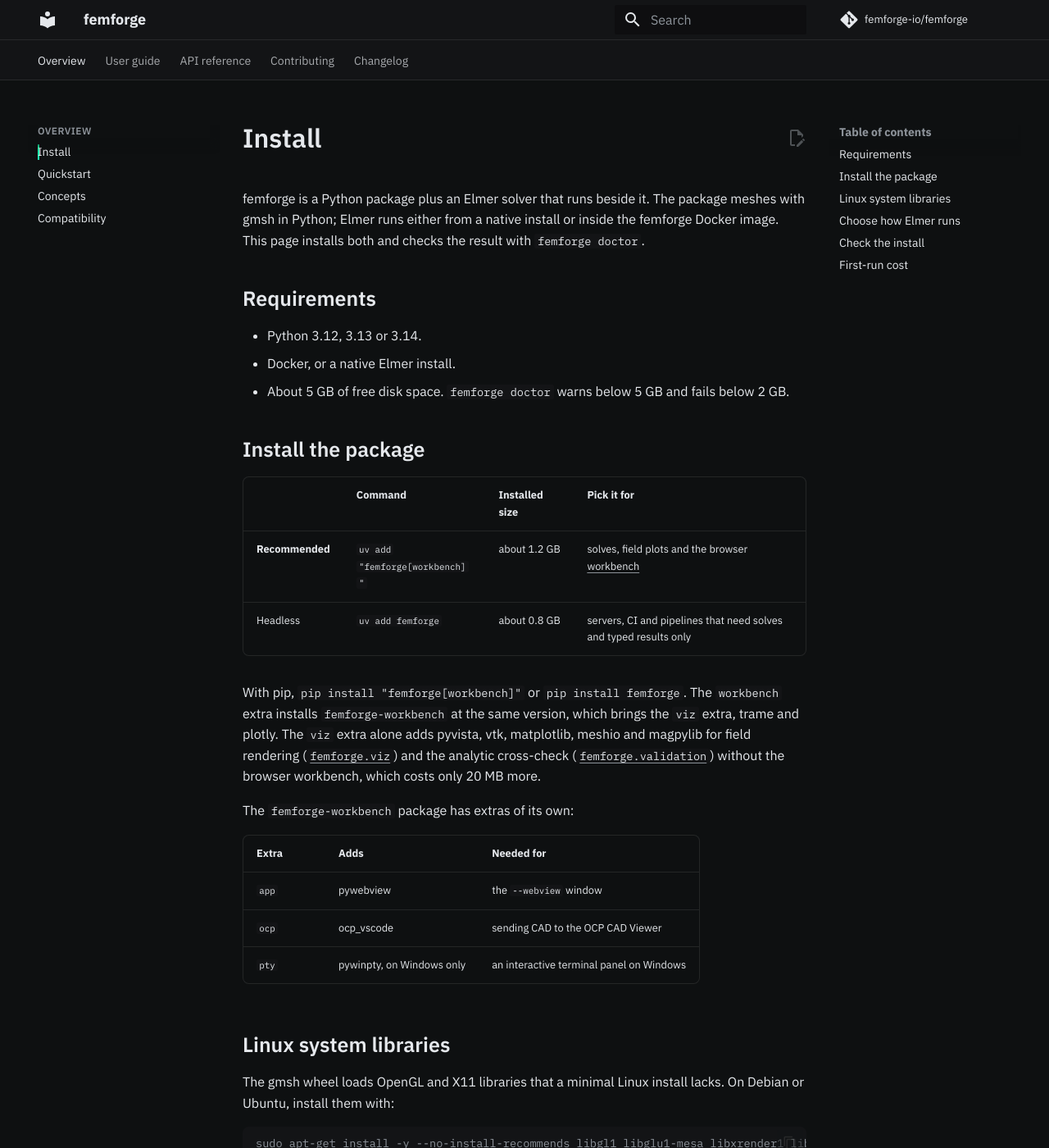
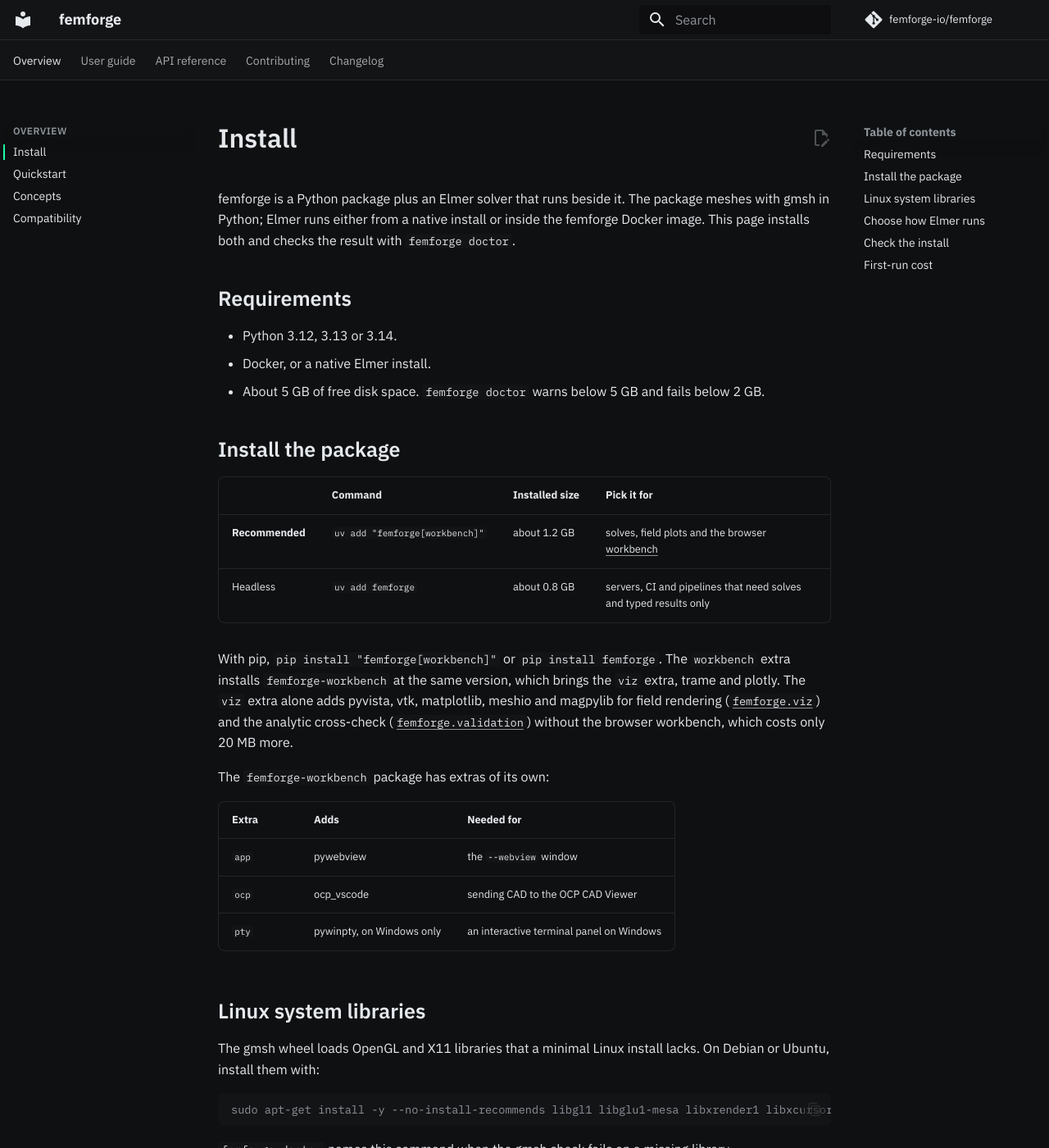
Before and after one commit to femforge-io/femforge, an MkDocs documentation site: the page built from docs/overview/install.md, in a window 1280 px wide and 1400 px high. Shown: the whole window at 82% size. Built offline with MkDocs 1.6.1 and Material for MkDocs 9.7.7, drawn with Linux system fonts in a browser that asks for light colours; comment, search, counter and statistics services are not loaded.

Commit message:
Keep the nav marker in the gutter and table cells on one line

```diff
--- a/docs/overrides/extra.css
+++ b/docs/overrides/extra.css
@@ -93,3 +93,9 @@
 .md-typeset :is(.admonition, details):is(.quote, .cite) { --ff-tone: var(--ff-muted-foreground); }
 .md-typeset :is(.admonition, details) > :is(.admonition-title, summary) { background-color: color-mix(in oklch, var(--ff-tone) 10%, transparent); }
 .md-typeset :is(.admonition, details) > :is(.admonition-title, summary)::before { background-color: var(--ff-tone); }
+
+.md-grid { max-width: 72rem; }
+.md-nav--primary .md-nav__link--active { position: relative; box-shadow: none; }
+.md-nav--primary .md-nav__link--active::before { content: ""; position: absolute; inset: 0 auto 0 -0.6rem; width: 2px; background: var(--ff-primary); }
+.md-typeset table:not([class]) th { white-space: nowrap; }
+.md-typeset table:not([class]) td > code { white-space: nowrap; }
--- a/docs/overview/install.md
+++ b/docs/overview/install.md
@@ -12,8 +12,8 @@
 
 | | Command | Installed size | Pick it for |
 | --- | --- | --- | --- |
-| **Recommended** | `uv add "femforge[workbench]"` | about 1.2 GB | solves, field plots and the browser [workbench](../user-guide/workbench.md) |
-| Headless | `uv add femforge` | about 0.8 GB | servers, CI and pipelines that need solves and typed results only |
+| **Recommended** | `uv add "femforge[workbench]"` | about 1.2&nbsp;GB | solves, field plots and the browser [workbench](../user-guide/workbench.md) |
+| Headless | `uv add femforge` | about 0.8&nbsp;GB | servers, CI and pipelines that need solves and typed results only |
 
 With pip, `pip install "femforge[workbench]"` or `pip install femforge`. The `workbench` extra installs `femforge-workbench` at the same version, which brings the `viz` extra, trame and plotly. The `viz` extra alone adds pyvista, vtk, matplotlib, meshio and magpylib for field rendering ([`femforge.viz`](../reference/viz.md)) and the analytic cross-check ([`femforge.validation`](../reference/validation.md)) without the browser workbench, which costs only 20 MB more.
 
```
